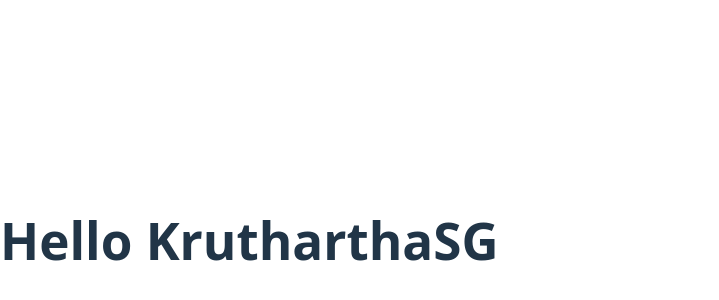
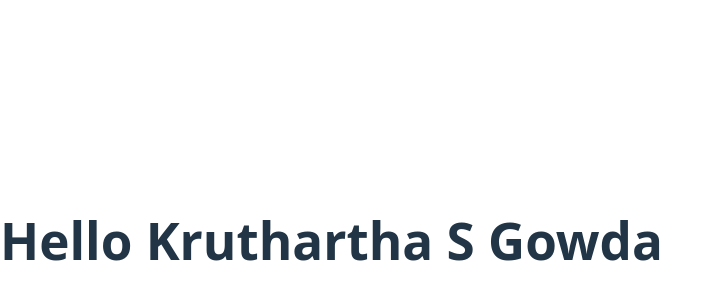
Before and after one commit to Kruthartha/LearningVault, a React (Vite) app in the folder client/: page / in a window 1280 px wide. Shown: the part 160-460 px from the top of the page, without its empty margins (0-719 px from the left). Built offline with nearby package versions, Linux system fonts and the light colour scheme.

Commit message:
Final Pipeline Check

```diff
--- a/client/src/App.jsx
+++ b/client/src/App.jsx
@@ -3,7 +3,7 @@ import React from 'react'
 function App() {
   return (
     <div>
-      <h1>Hello KrutharthaSG</h1>
+      <h1>Hello Kruthartha S Gowda</h1>
     </div>
   )
 }
```
